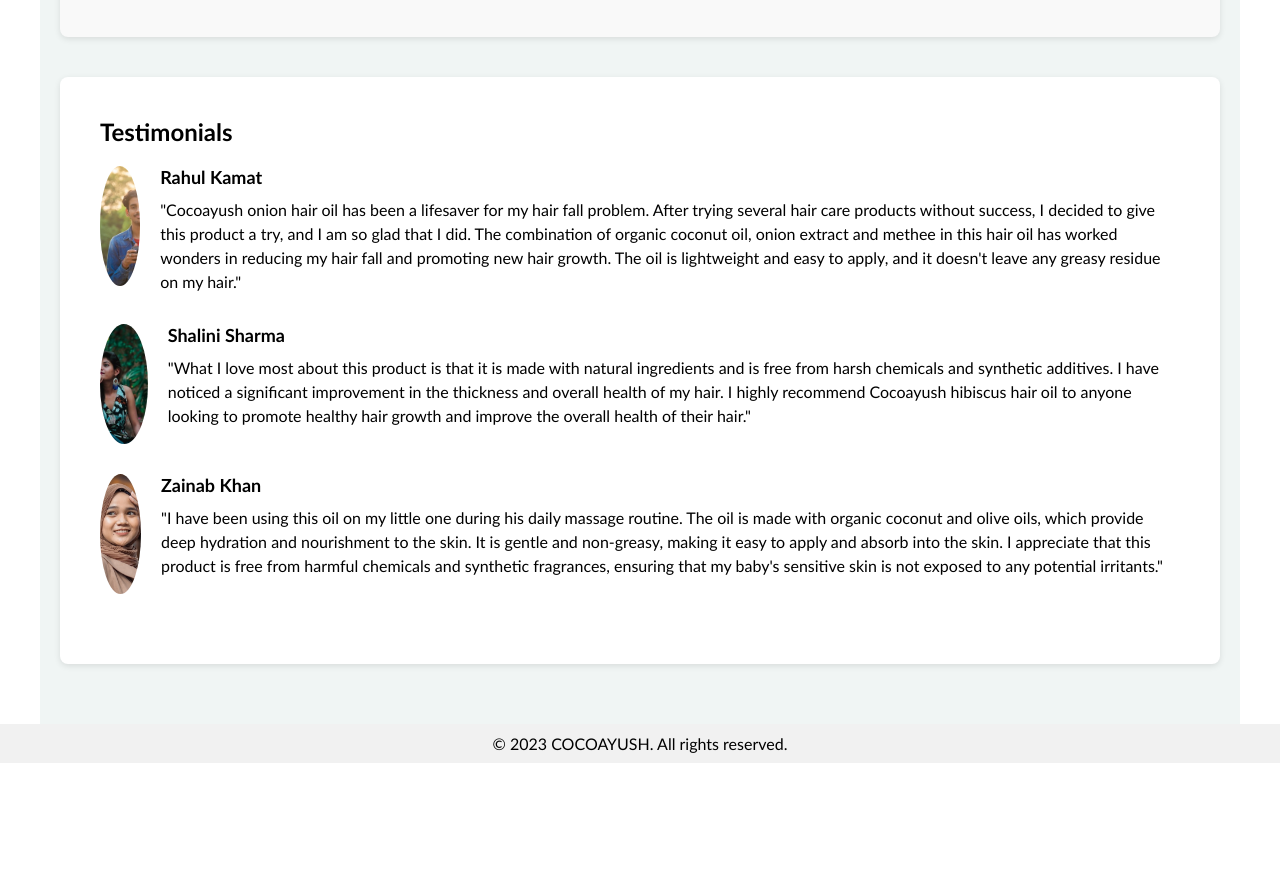
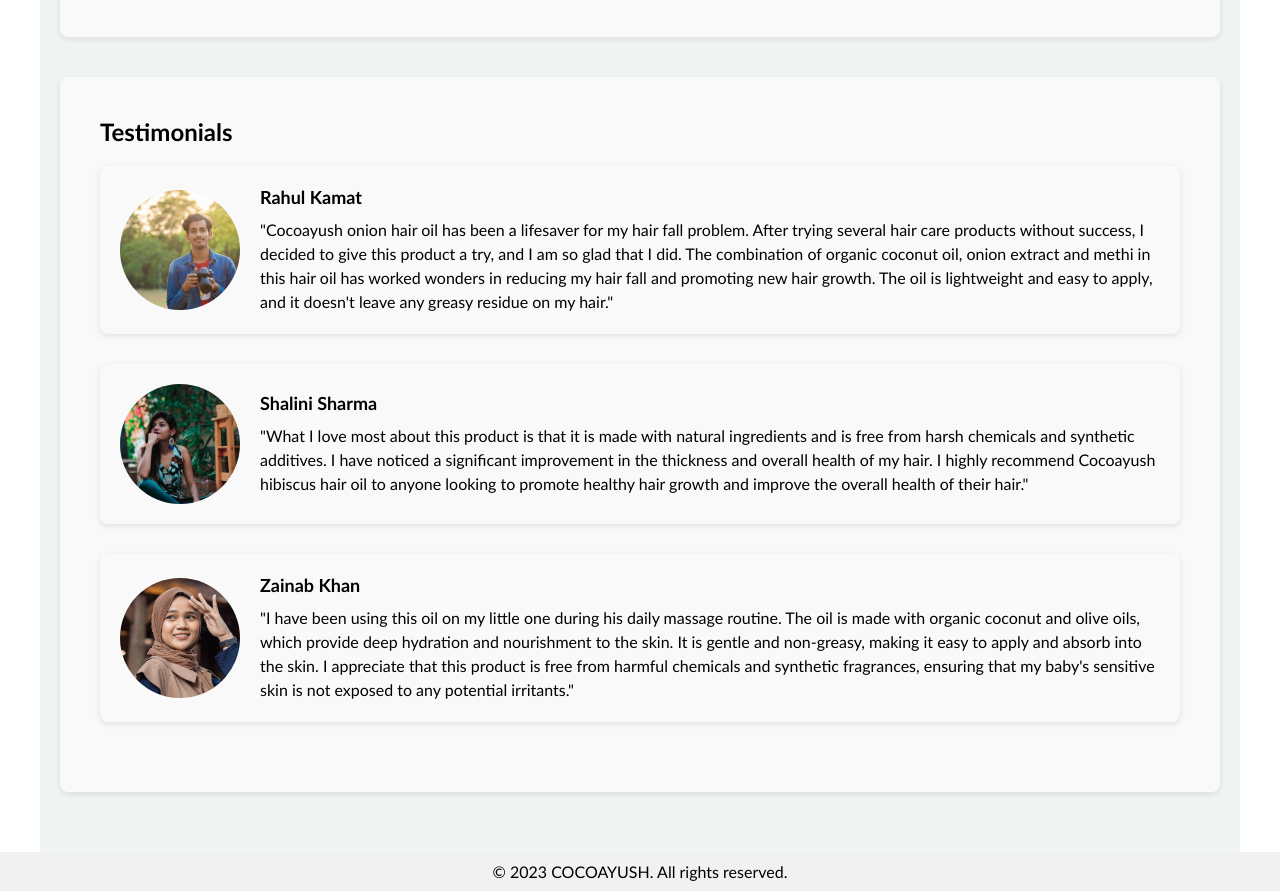
Before and after one commit to Ronak-Github/cocoayush-preprod, a plain HTML site: page index.html in a window 1280 px wide. Shown: the part 1611-2502 px from the top of the page. Before the commit the page ends 2374 px from the top, so only its background shows below. Drawn offline with Linux system fonts and the light colour scheme.

Commit message:
Update index.html

```diff
--- a/index.html
+++ b/index.html
@@ -186,17 +186,13 @@
       font-size: 16px;
       line-height: 1.5;
     }
-        /* Additional styles for testimonials */
-        .testimonial-section {
-      background-color: #ffffff;
-      padding: 40px;
-      border-radius: 8px;
-      box-shadow: 0 2px 6px rgba(0, 0, 0, 0.1);
-      margin-bottom: 40px;
-    }
-
     .testimonial-card {
       display: flex;
+      align-items: center;
+      padding: 20px;
+      border-radius: 8px;
+      background-color: #f9f9f9;
+      box-shadow: 0 2px 6px rgba(0, 0, 0, 0.1);
       margin-bottom: 30px;
     }
 
@@ -206,6 +202,7 @@
       border-radius: 50%;
       overflow: hidden;
       margin-right: 20px;
+      flex-shrink: 0; /* Prevent the image from shrinking */
     }
 
     .testimonial-image img {
@@ -229,11 +226,12 @@
       line-height: 1.5;
     }
 
-    /* Media query for responsive layout */
+    /* Additional styles for responsive layout */
     @media (max-width: 768px) {
       .testimonial-card {
         flex-direction: column;
         align-items: center;
+        text-align: center;
       }
 
       .testimonial-image {
@@ -304,6 +302,7 @@
         </div>
       </div>
     </div>
+      <!-- Testimonials Section -->
   <div class="section testimonial-section">
     <h2 class="section-heading">Testimonials</h2>
     <div class="testimonial-card">
@@ -315,7 +314,7 @@
         <p class="testimonial-feedback">"Cocoayush onion hair oil has been a lifesaver for my hair fall problem.
                                         After trying several hair care products without success, I decided to give
                                         this product a try, and I am so glad that I did. The combination of organic
-                                            coconut oil, onion extract and methee in this hair oil has worked wonders in
+                                        coconut oil, onion extract and methi in this hair oil has worked wonders in
                                         reducing my hair fall and promoting new hair growth. The oil is lightweight
                                         and easy to apply, and it doesn't leave any greasy residue on my hair."</p>
       </div>
@@ -337,7 +336,7 @@
 
     <div class="testimonial-card">
         <div class="testimonial-image">
-            <img src="Zainab_Khan.jpg" alt="Testimonial 3">
+          <img src="Zainab_Khan.jpg" alt="Testimonial 2">
         </div>
         <div class="testimonial-info">
           <h3 class="testimonial-name">Zainab Khan</h3>
```
Lines whose indentation alone changed are shown as unchanged.
